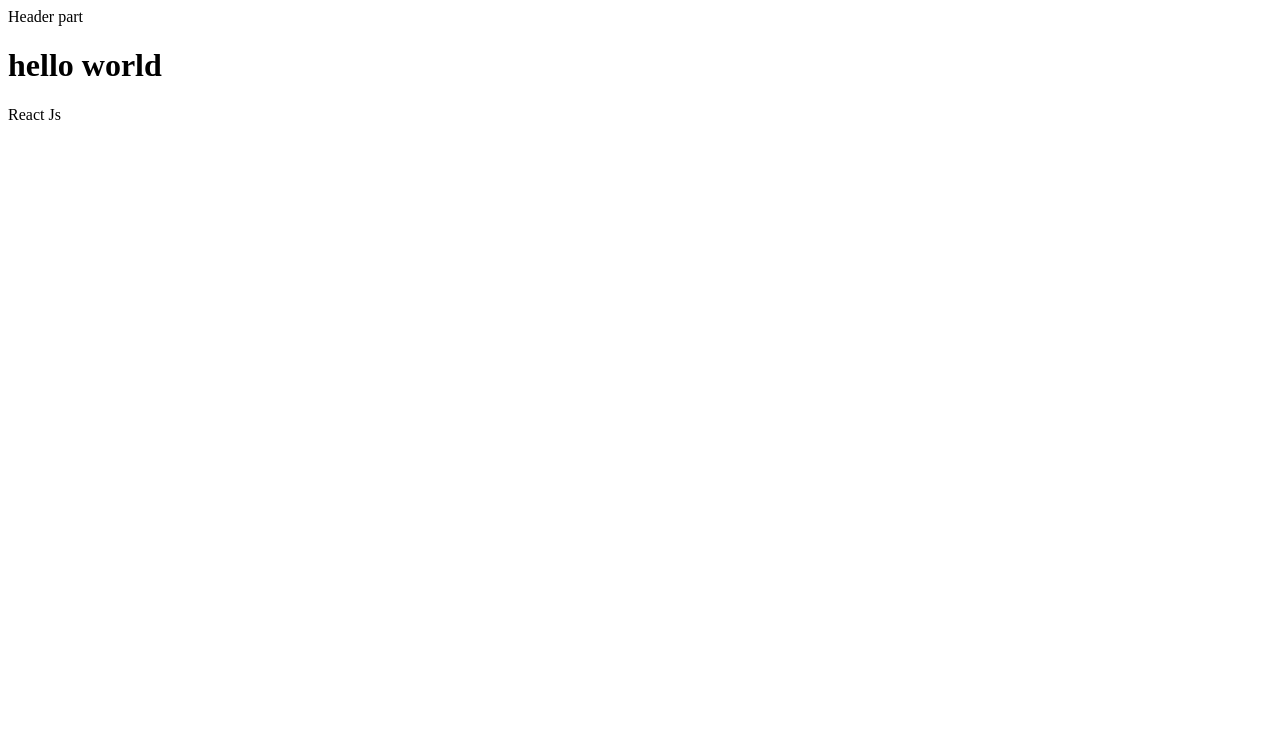
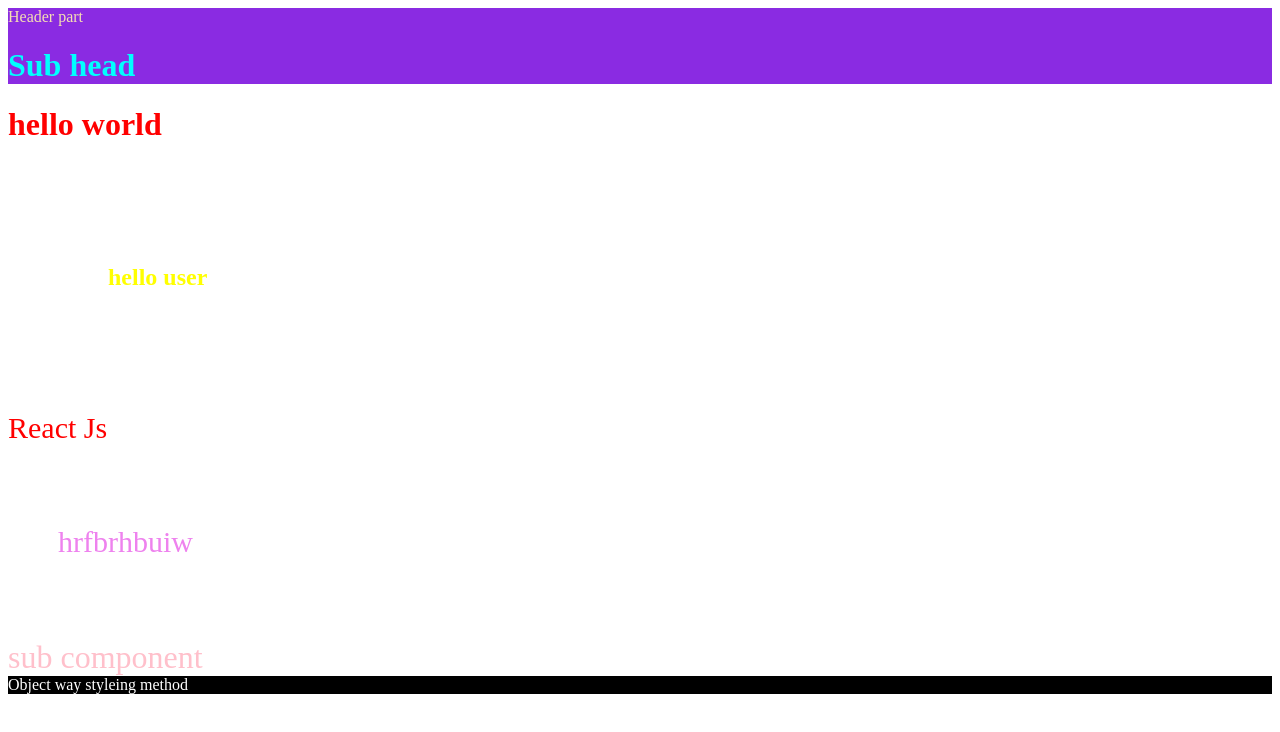
Before and after one commit to kamalrajms/ReactPRO, a React (Vite) app: page / in a window 1280 px wide. Shown: the top 732 px of the page. Built offline with nearby package versions, Linux system fonts and the light colour scheme.

Commit message:
React Styleing

```diff
--- a/src/App.jsx
+++ b/src/App.jsx
@@ -1,13 +1,18 @@
 import React from "react";
 import Greeting from "./Greeting";
 import Header from "./component/Header";
+import Object from "./component/Object";
+import Sub from "./component/subcom/Sub";
 
 export default function App() {
   return (
     <>
       <Header />
-      <h1> hello world</h1>
+      <h1 className="hello"> hello world</h1>
+      <h2 style={{ padding: "100px", color: "yellow" }}>hello user</h2>
       <Greeting />
+      <Sub />
+      <Object />
     </>
   );
 }
--- a/src/Greeting.jsx
+++ b/src/Greeting.jsx
@@ -1,9 +1,11 @@
-import React from 'react'
+import React from "react";
+import Style from "./Greeting.module.css";
 
 export default function Greeting() {
   return (
-    <div>
+    <div className={Style.react}>
       React Js
+      <p className="para">hrfbrhbuiw</p>
     </div>
-  )
+  );
 }
--- /dev/null
+++ b/src/Greeting.module.css
@@ -0,0 +1,4 @@
+.react {
+  color: red;
+  font-size: 30px;
+}
--- a/src/component/Header.jsx
+++ b/src/component/Header.jsx
@@ -1,5 +1,10 @@
 import React from "react";
 
 export default function Header() {
-  return <div>Header part</div>;
+  return (
+    <div className="header">
+      Header part
+      <h1 className="subhead">Sub head</h1>
+    </div>
+  );
 }
--- /dev/null
+++ b/src/component/Object.jsx
@@ -0,0 +1,9 @@
+import React from "react";
+
+export default function Object() {
+  const theme = {
+    backgroundColor: "#000",
+    color: "#fff",
+  };
+  return <div style={theme}>Object way styleing method</div>;
+}
--- /dev/null
+++ b/src/component/subcom/Sub.css
@@ -0,0 +1,10 @@
+.sub {
+  font-size: xx-large;
+  color: pink;
+}
+.header {
+  color: wheat;
+}
+.subhead {
+  color: aqua;
+}
--- /dev/null
+++ b/src/component/subcom/Sub.jsx
@@ -0,0 +1,6 @@
+import React from "react";
+import "./sub.css";
+
+export default function Sub() {
+  return <div className="sub">sub component</div>;
+}
--- a/src/index.css
+++ b/src/index.css
@@ -0,0 +1,10 @@
+.hello {
+  color: red;
+}
+.header {
+  background-color: blueviolet;
+}
+.para {
+  padding: 50px;
+  color: violet;
+}
```
Also changed, not shown: src/App.css (deleted), src/text.txt (added).
